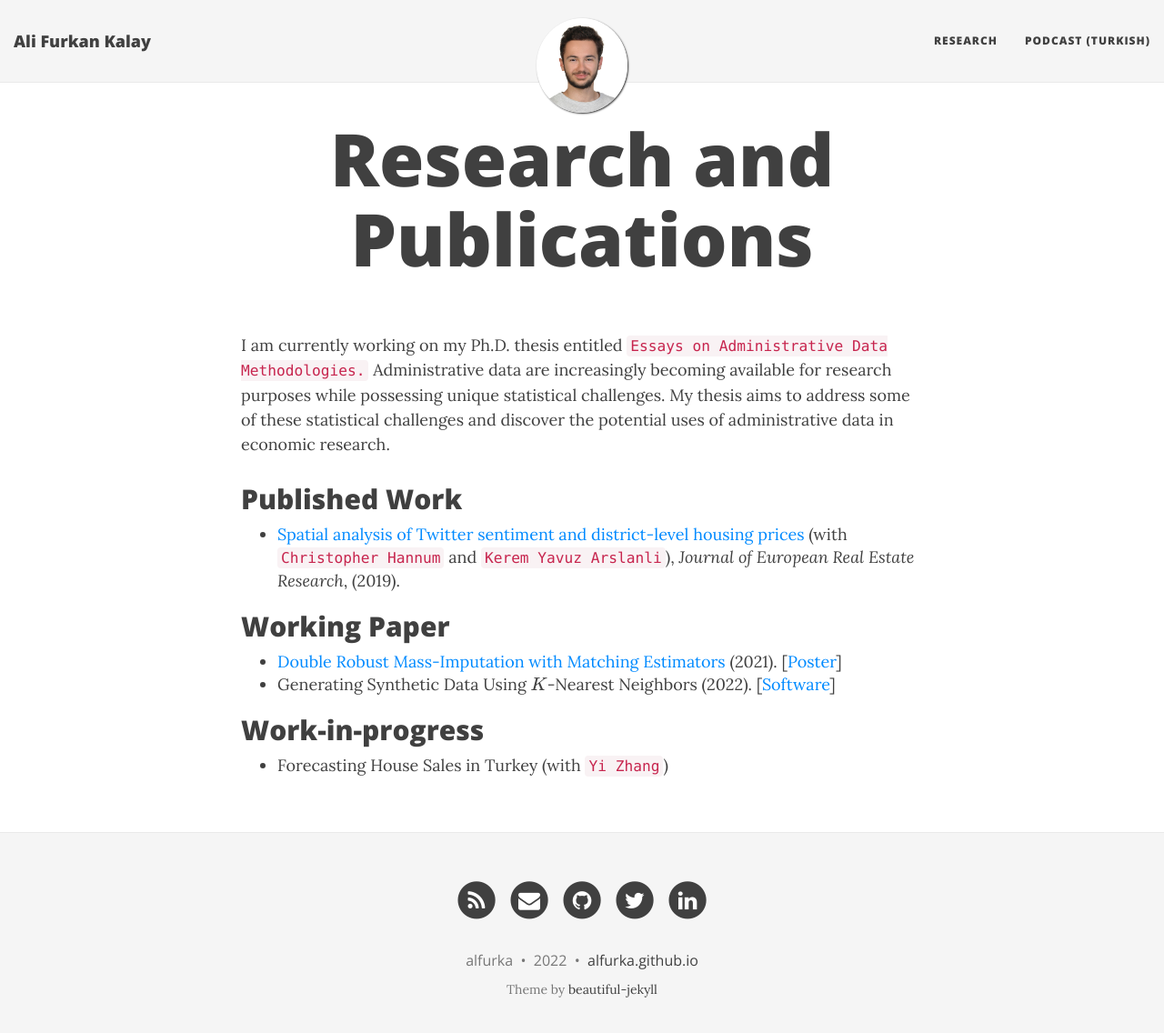
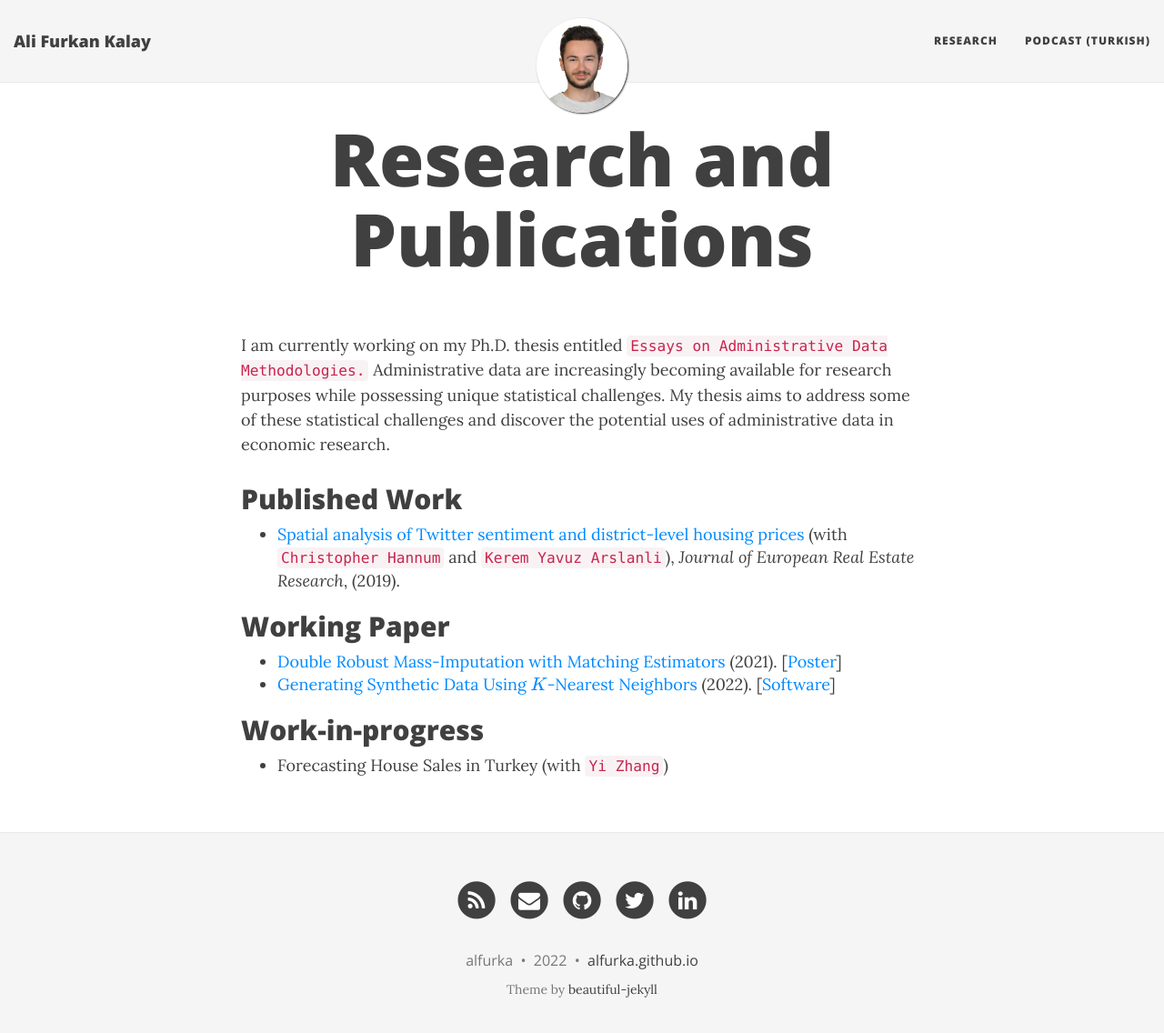
Before and after one commit to alfurka/alfurka.github.io, a Jekyll site: the page built from research.md, in a window 1280 px wide and 1149 px high. Shown: the top 1136 px of the window at 91% size. Built offline with Jekyll 4.4.1, drawn with Linux system fonts in a browser that asks for light colours; nearby versions of some CDN libraries; formulas are drawn with MathJax 3; part of the change alters nothing that is shown.

```diff
--- a/research.md
+++ b/research.md
@@ -12,7 +12,7 @@ I am currently working on my Ph.D. thesis entitled `Essays on Administrative Dat
 ## Working Paper
 
 - [Double Robust Mass-Imputation with Matching Estimators](https://arxiv.org/abs/2110.09275) (2021). [[Poster](https://alfurka.github.io/myfiles/Poster_Presentation.pdf)]
-- Generating Synthetic Data Using $K$-Nearest Neighbors (2022). [[Software](https://github.com/alfurka/synloc)]
+- [Generating Synthetic Data Using $K$-Nearest Neighbors](https://arxiv.org/abs/2210.00884) (2022). [[Software](https://github.com/alfurka/synloc)]
 
 ## Work-in-progress
 
```
